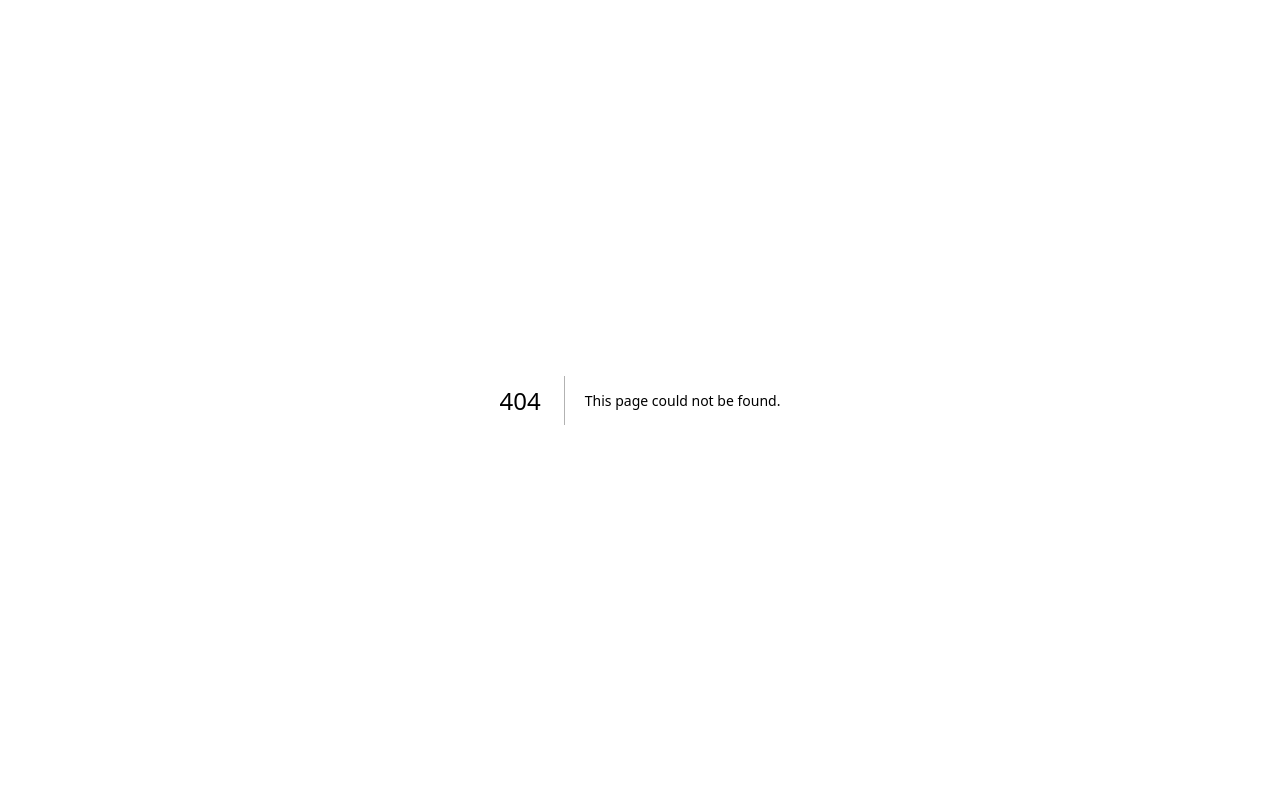
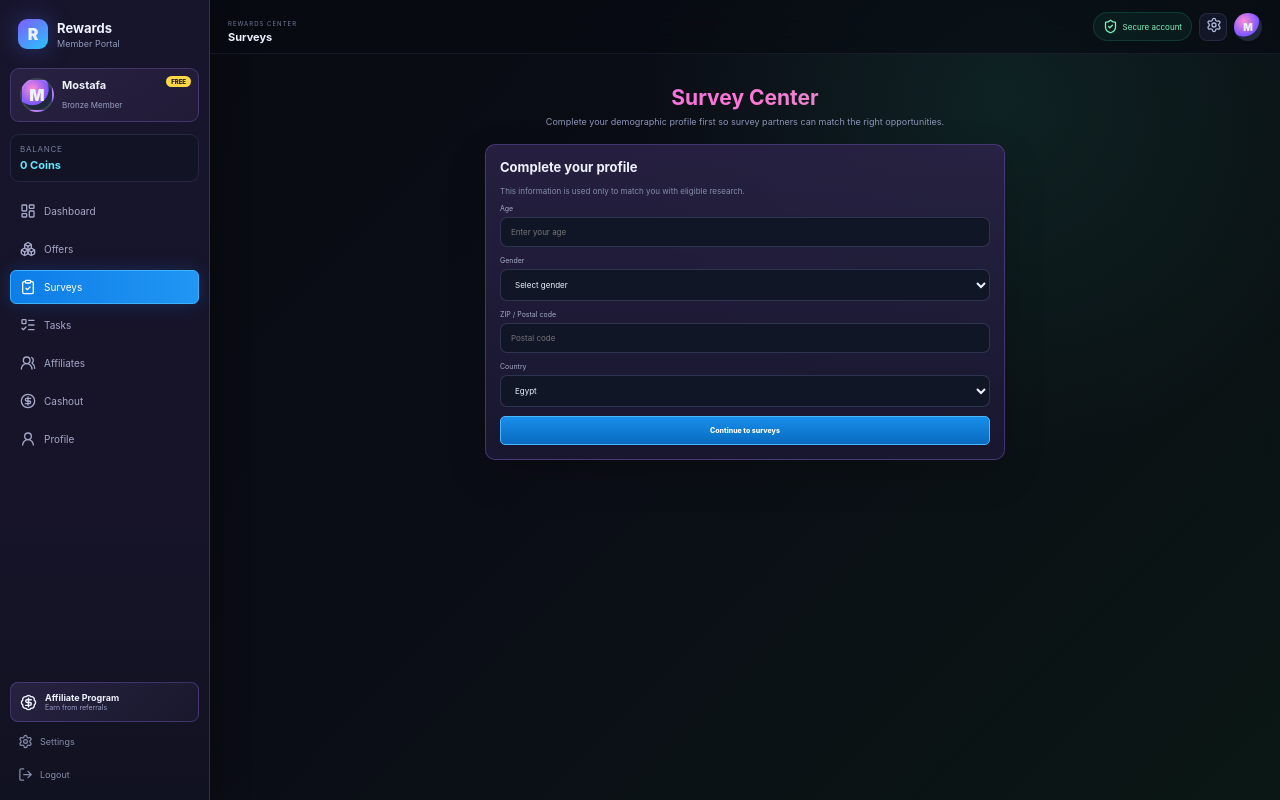
Before and after one commit to omarkhair-labs/rewards-platform, a Next.js app in the folder apps/web/: page /surveys in a window 1280 px wide. Before the commit this address had no page. Built offline with nearby package versions, Linux system fonts and the light colour scheme.

Commit message:
web: add apps/web/app/(portal)/surveys/page.tsx

```diff
--- /dev/null
+++ b/apps/web/app/(portal)/surveys/page.tsx
@@ -0,0 +1,27 @@
+'use client';
+
+import { useState } from 'react';
+
+export default function SurveysPage(){
+  const [completed,setCompleted]=useState(false);
+  return <>
+    <section className="hero-title"><h1>Survey Center</h1><p>Complete your demographic profile first so survey partners can match the right opportunities.</p></section>
+    {!completed ? <div className="panel form-card">
+      <h2 style={{fontSize:13,marginTop:0}}>Complete your profile</h2>
+      <p className="muted" style={{fontSize:8}}>This information is used only to match you with eligible research.</p>
+      <div className="form-grid">
+        <div className="field"><label>Age</label><input type="number" placeholder="Enter your age"/></div>
+        <div className="field"><label>Gender</label><select><option>Select gender</option><option>Male</option><option>Female</option><option>Prefer not to say</option></select></div>
+        <div className="field"><label>ZIP / Postal code</label><input placeholder="Postal code"/></div>
+        <div className="field"><label>Country</label><select><option>Egypt</option><option>United States</option><option>United Kingdom</option></select></div>
+        <button className="primary-button" style={{padding:9}} onClick={()=>setCompleted(true)}>Continue to surveys</button>
+      </div>
+    </div> : <>
+      <div className="toolbar"><div className="filters"><button className="filter active">All</button><button className="filter">Best match</button><button className="filter">Highest reward</button></div><button className="secondary-button" onClick={()=>setCompleted(false)}>Edit profile</button></div>
+      <div className="panel center" style={{padding:40}}>
+        <strong style={{fontSize:13}}>No surveys found</strong>
+        <p className="muted" style={{fontSize:8}}>New surveys appear throughout the day. Check again shortly.</p>
+      </div>
+    </>}
+  </>;
+}
```
